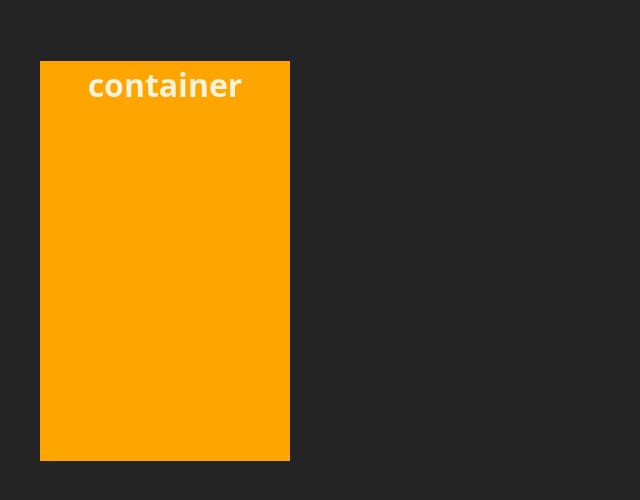
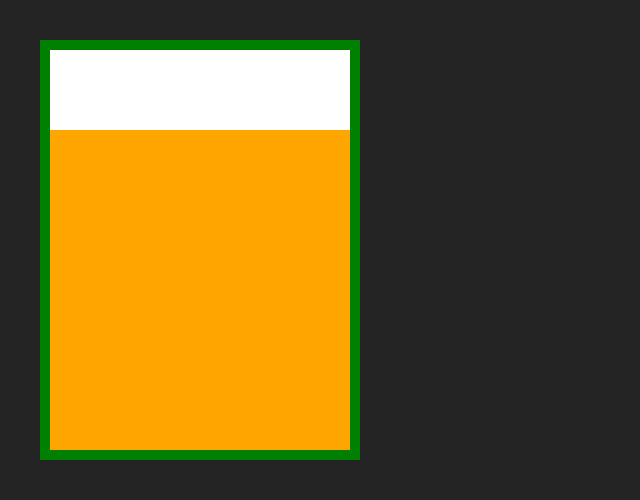
Before and after one commit to wellwe11/calcForTestingPractice, a React (Vite) app: page / in a window 1280 px wide. Shown: the top 500 px of the page, without its empty margins (0-640 px from the left). Built offline with nearby package versions, Linux system fonts and the light colour scheme.

Commit message:
minor structure added and a symmetry to its build

```diff
--- a/src/App.jsx
+++ b/src/App.jsx
@@ -1,13 +1,8 @@
 import "./App.css";
-
-import CalculatorContainer from "./CALCULATOR/CONTAINER/CALC_CONTAINER/container";
+import Calculator from "./CALCULATOR/CONTAINER/calculator";
 
 function App() {
-  return (
-    <div>
-      <CalculatorContainer />
-    </div>
-  );
+  return <Calculator />;
 }
 
 export default App;
--- /dev/null
+++ b/src/CALCULATOR/CONTAINER/CALC_BODY/calc_body.jsx
@@ -0,0 +1,7 @@
+import "./calc_body.scss";
+
+const CalculatorContainer = () => {
+  return <div className="calculatorContainer"></div>;
+};
+
+export default CalculatorContainer;
--- a/src/CALCULATOR/CONTAINER/CALC_CONTAINER/container.scss
+++ b/src/CALCULATOR/CONTAINER/CALC_BODY/calc_body.scss
@@ -1,6 +1,6 @@
 .calculatorContainer {
-  width: 250px;
-  height: 400px;
+  width: 100%;
+  flex: 1;
 
   background-color: orange;
 }
--- a/src/CALCULATOR/CONTAINER/CALC_CONTAINER/container.jsx
+++ /dev/null
@@ -1,11 +0,0 @@
-import "./container.scss";
-
-const CalculatorContainer = () => {
-  return (
-    <div className="calculatorContainer">
-      <h1>container</h1>
-    </div>
-  );
-};
-
-export default CalculatorContainer;
--- /dev/null
+++ b/src/CALCULATOR/CONTAINER/INPUT/inputContainer.jsx
@@ -0,0 +1,11 @@
+import "./inputContainer.scss";
+
+const InputContainer = () => {
+  return (
+    <div className="inputContainer">
+      <h1>input</h1>
+    </div>
+  );
+};
+
+export default InputContainer;
--- /dev/null
+++ b/src/CALCULATOR/CONTAINER/INPUT/inputContainer.scss
@@ -0,0 +1,5 @@
+.inputContainer {
+  background-color: white;
+  height: 20%;
+  width: 100%;
+}
--- /dev/null
+++ b/src/CALCULATOR/CONTAINER/calculator.jsx
@@ -0,0 +1,15 @@
+import "./calculator.scss";
+
+import CalculatorContainer from "./CALC_BODY/calc_body";
+import InputContainer from "./INPUT/inputContainer";
+
+const Calculator = () => {
+  return (
+    <div className="calculator">
+      <InputContainer />
+      <CalculatorContainer />
+    </div>
+  );
+};
+
+export default Calculator;
--- /dev/null
+++ b/src/CALCULATOR/CONTAINER/calculator.scss
@@ -0,0 +1,15 @@
+.calculator {
+  width: 300px;
+  height: 400px;
+
+  background-color: green;
+
+  padding: 10px;
+
+  display: flex;
+  flex-direction: column;
+  justify-content: center;
+  align-items: center;
+
+  position: relative;
+}
```
